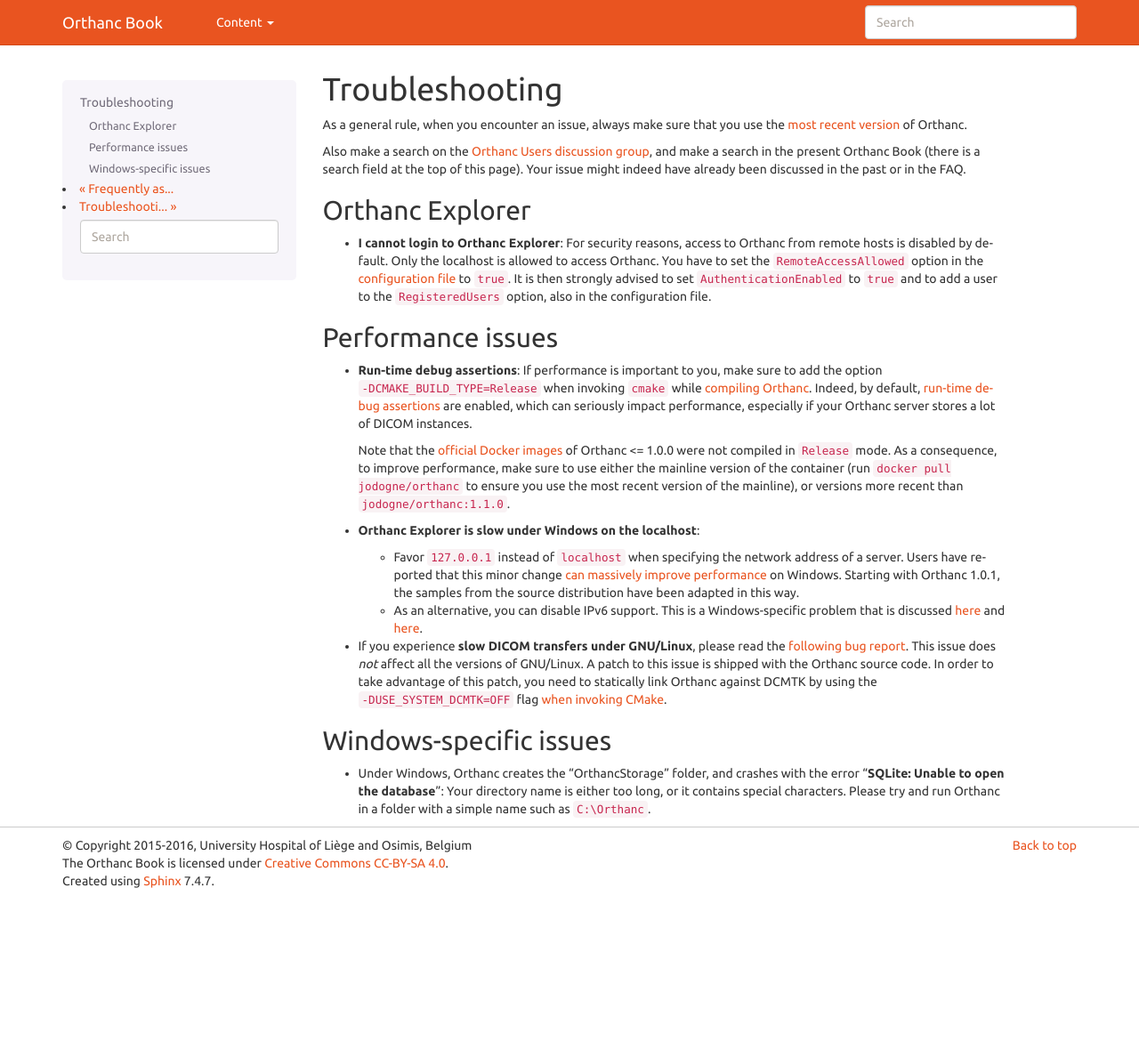
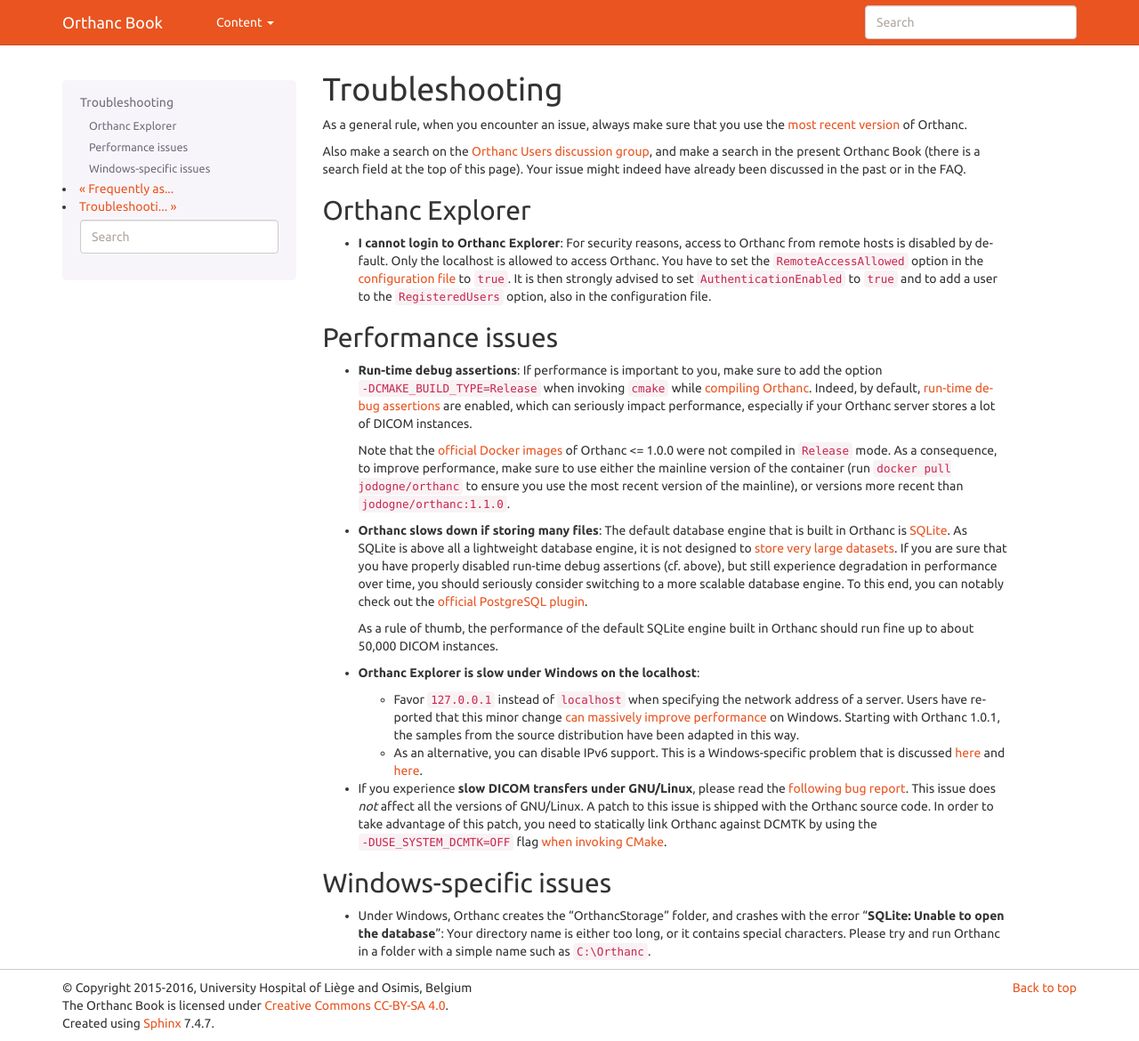
Before and after one commit to orthanc-mirrors/orthanc-book, a Sphinx documentation site: the page built from Sphinx/source/faq/troubleshooting.rst, in a window 1280 px wide and 1170 px high. Shown: the whole window at 89% size. Built offline with Sphinx 7.4.7, drawn with Linux system fonts in a browser that asks for light colours.

Commit message:
performance

```diff
--- a/Sphinx/source/faq/troubleshooting.rst
+++ b/Sphinx/source/faq/troubleshooting.rst
@@ -45,6 +45,21 @@
   most recent version of the mainline), or versions more recent than
   ``jodogne/orthanc:1.1.0``.
 
+* **Orthanc slows down if storing many files**: The default database
+  engine that is built in Orthanc is `SQLite
+  <https://www.sqlite.org/>`__. As SQLite is above all a lightweight
+  database engine, it is not designed to `store very large datasets
+  <https://www.sqlite.org/whentouse.html>`__. If you are sure that you
+  have properly disabled run-time debug assertions (cf. above), but
+  still experience degradation in performance over time, you should
+  seriously consider switching to a more scalable database engine. To
+  this end, you can notably check out the :ref:`official PostgreSQL
+  plugin <postgresql>`.
+
+  As a rule of thumb, the performance of the default SQLite engine
+  built in Orthanc should run fine up to about 50,000 DICOM instances.
+
+
 * **Orthanc Explorer is slow under Windows on the localhost**:
 
   - Favor ``127.0.0.1`` instead of ``localhost`` when specifying the
```
